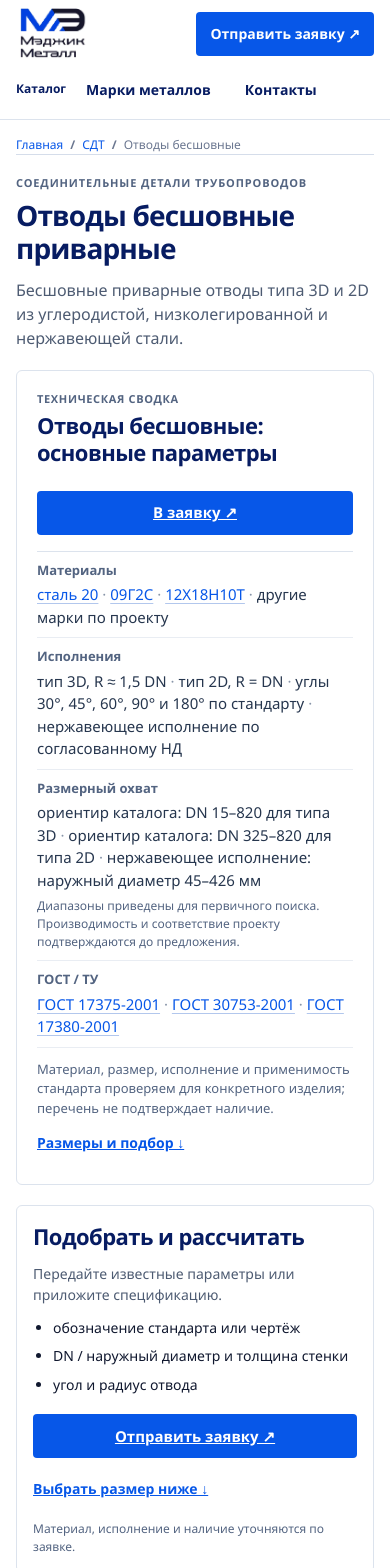
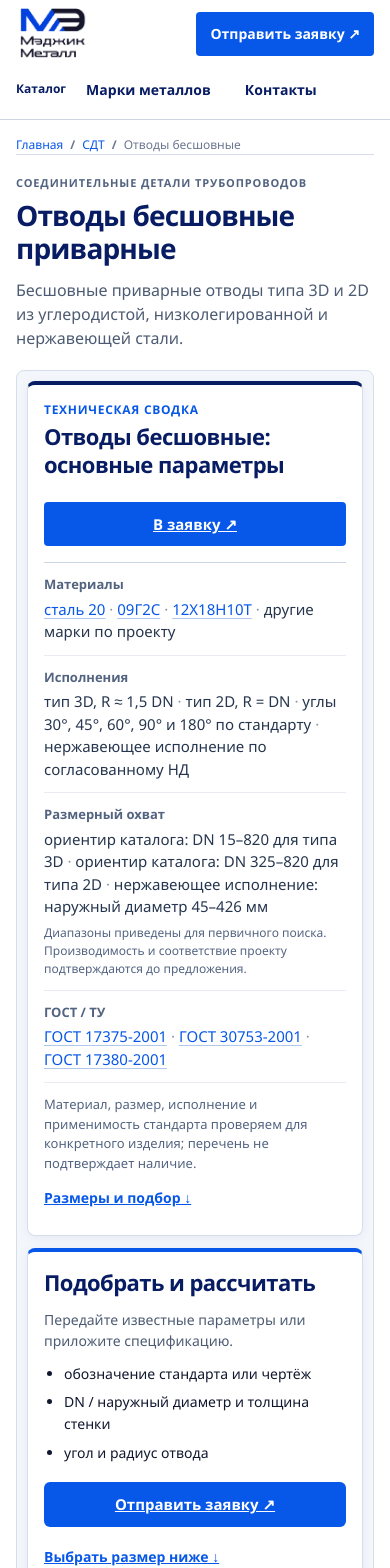
Before and after one commit to ClaspBitKiln/magic-metal-next, a Next.js app: page /produkciya/sdt/otvody-besshovnye in a window 390 px wide. Shown: the top 1568 px of the page. Built offline with nearby package versions, Linux system fonts and the light colour scheme; no server answers.

Commit message:
design(product): apply approved A visible technical card and request panel composition (#152)

```diff
--- a/src/components/ProductDocumentation.css
+++ b/src/components/ProductDocumentation.css
@@ -214,3 +214,75 @@ main.product-document .product-document-selection :is(h2,h3) { margin: 0 0 12px;
   .product-document-header-links { order: 4; flex-basis: 100%; justify-content: flex-start; gap: 8px 20px; }
   .product-document .product-document-header > .product-document-header-action { margin-left: auto; padding: 8px 10px; font-size: 12px; }
 }
+
+/* Approved card A: make the technical sheet and request selector a coherent, visible first-screen composition. */
+main.product-document {
+  --document-line: #cbd5e3;
+  --document-muted: #536481;
+}
+.product-document .product-document-workspace > .product-document-stage {
+  gap: 20px;
+  padding: 20px;
+  border: 1px solid #d5dfec;
+  border-radius: 12px;
+  background: #f3f6fb;
+}
+.product-document .product-document-stage > .technical-catalog-summary,
+.product-document .product-document-stage > .product-document-selection {
+  height: 100%;
+  border-color: #d5dfec;
+  border-radius: 8px;
+  background: #fff;
+  box-shadow: 0 2px 12px rgb(7 28 98 / 5%);
+}
+.product-document .product-document-stage > .technical-catalog-summary {
+  border-top: 4px solid #071c62;
+  padding: 22px;
+}
+.product-document .product-document-stage > .product-document-selection {
+  border-top: 4px solid #0757e8;
+  padding: 22px;
+}
+.product-document .product-document-stage .technical-catalog-eyebrow {
+  color: #0757e8;
+  font-size: 12px;
+}
+.product-document .product-document-stage .technical-catalog-summary h2 {
+  color: #071c62;
+  font-weight: 750;
+}
+.product-document .product-document-stage .technical-catalog-summary dl > div {
+  padding: 12px 0;
+}
+.product-document .product-document-stage .technical-catalog-summary dt {
+  color: #536481;
+  font-weight: 700;
+}
+.product-document .product-document-stage .product-document-native-request > h2,
+.product-document .product-document-stage .product-document-selection h2 {
+  color: #071c62;
+}
+.product-document .product-document-stage :is(.product-document-request-action,.nonferrous-submit,.special-procurement-submit,.mesh-rope-submit,.fastener-submit,.galv-submit) {
+  border-radius: 6px;
+}
+@media (max-width: 1000px) {
+  .product-document .product-document-workspace > .product-document-stage {
+    padding: 14px;
+    gap: 14px;
+  }
+  .product-document .product-document-stage > .technical-catalog-summary,
+  .product-document .product-document-stage > .product-document-selection {
+    height: auto;
+  }
+}
+@media (max-width: 650px) {
+  .product-document .product-document-workspace > .product-document-stage {
+    padding: 10px;
+    gap: 12px;
+    border-radius: 8px;
+  }
+  .product-document .product-document-stage > .technical-catalog-summary,
+  .product-document .product-document-stage > .product-document-selection {
+    padding: 16px;
+  }
+}
```
